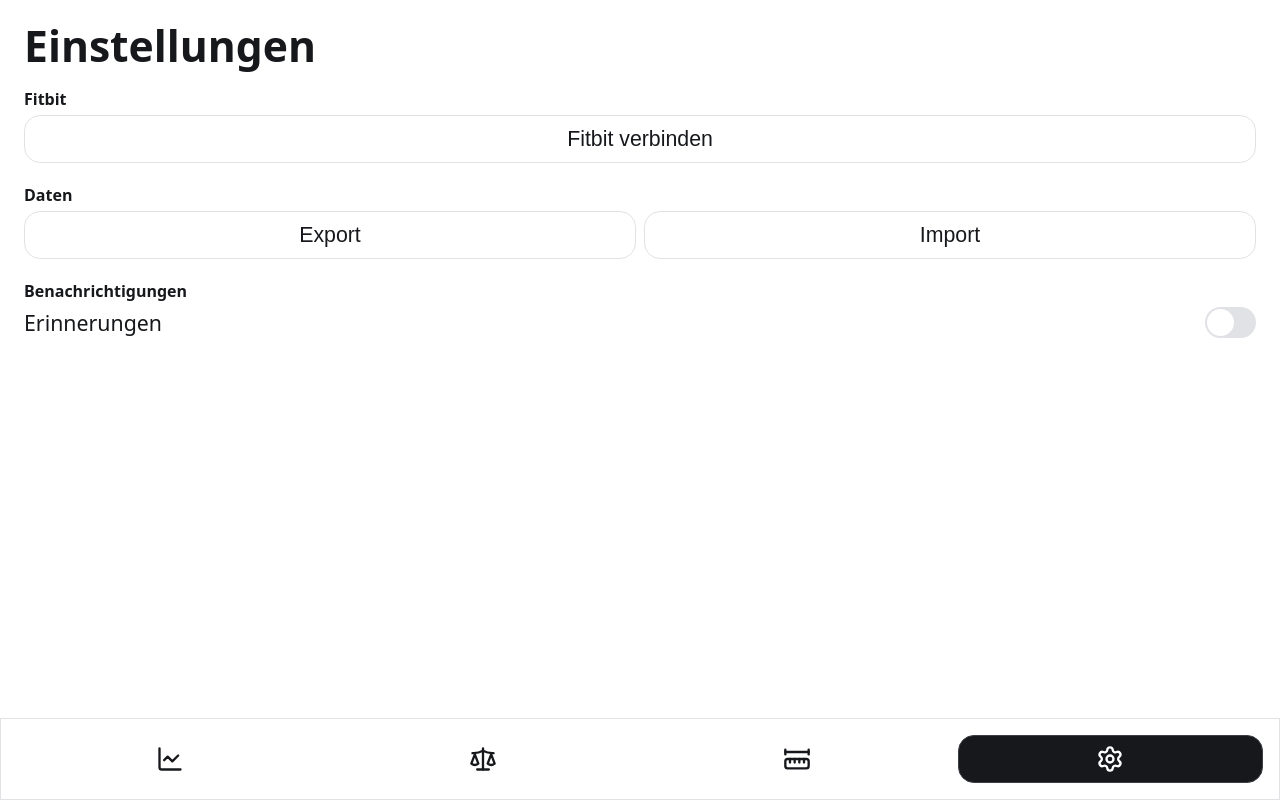
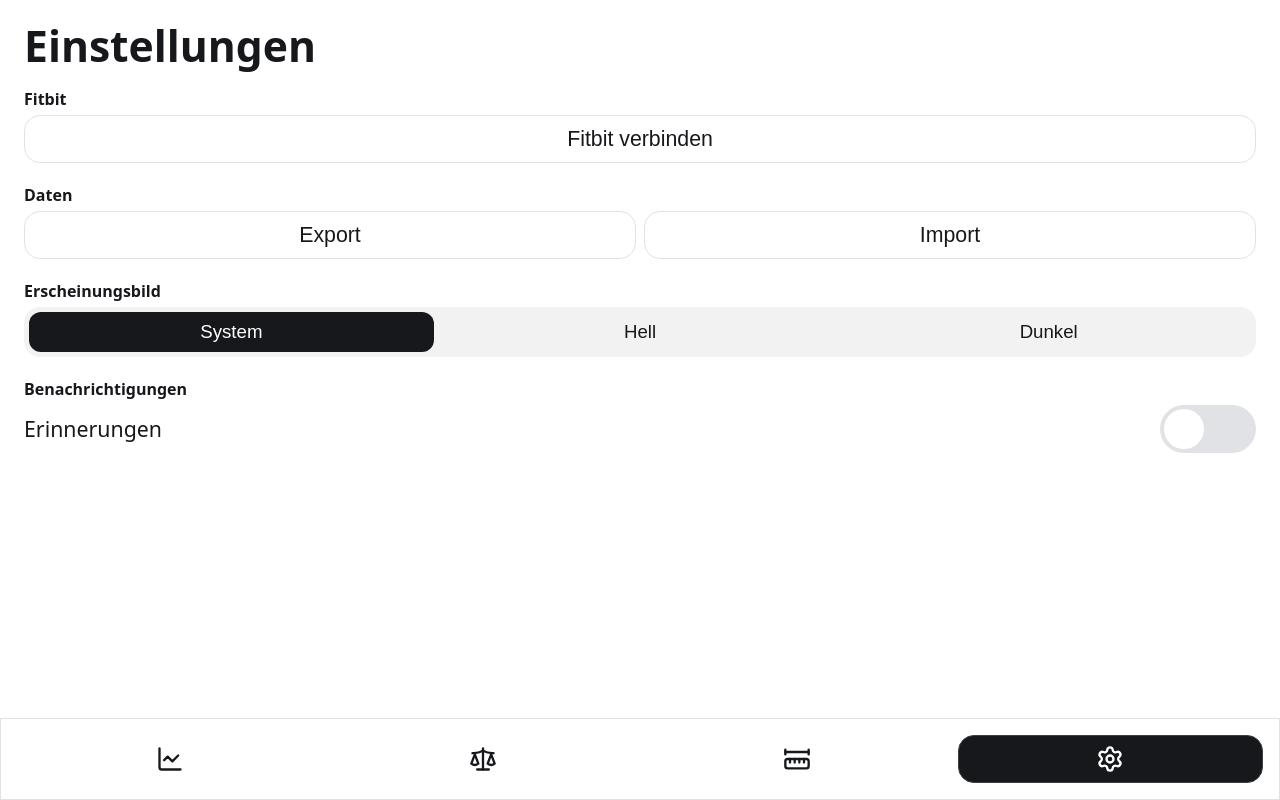
Before and after one commit to TOberpaul/fitness-app, a React (Vite) app: page /settings in a window 1280 px wide. Built offline with nearby package versions, Linux system fonts and the light colour scheme.

Commit message:
fix: toggle visual

```diff
--- a/src/main.tsx
+++ b/src/main.tsx
@@ -5,6 +5,12 @@ import './styles/foundation.css'
 import './styles/foundation-size.css'
 import './index.css'
 import App from './App.tsx'
+
+// Apply saved theme before render to avoid flash
+const savedTheme = localStorage.getItem('theme_mode')
+if (savedTheme === 'light' || savedTheme === 'dark') {
+  document.documentElement.setAttribute('data-mode', savedTheme)
+}
 
 // Register service worker for offline support and PWA installation
 registerSW({ immediate: true })
--- a/src/views/SettingsView.css
+++ b/src/views/SettingsView.css
@@ -37,9 +37,9 @@
 
 .toggle-switch {
   position: relative;
-  width: 51px;
-  height: 31px;
-  border-radius: 31px;
+  width: calc( 2* var(--size-container));
+  height: var(--size-container);
+  border-radius: var(--size-border-radius-full);
   border: none;
   background: var(--db-border);
   cursor: pointer;
@@ -49,15 +49,15 @@
 }
 
 .toggle-switch.toggle-on {
-  background: var(--theme-green-7);
+  background: var(--db-visual);
 }
 
 .toggle-knob {
   position: absolute;
-  top: 2px;
-  left: 2px;
-  width: 27px;
-  height: 27px;
+  top: var(--size-4);
+  left: var(--size-4);
+  width: calc(var(--size-container) - 2 * var(--size-4));
+  height: calc(var(--size-container) - 2 * var(--size-4));
   border-radius: 50%;
   background: #fff;
   transition: transform 0.25s;
--- a/src/views/SettingsView.tsx
+++ b/src/views/SettingsView.tsx
@@ -1,4 +1,4 @@
-import { useState, useEffect, useRef } from 'react'
+import { useState, useEffect, useRef, useCallback } from 'react'
 import { isConnected, syncData, initiateAuth, disconnect } from '../services/fitbitService'
 import { exportToFile, importFromFile } from '../services/serializationService'
 import { getAllData, importData } from '../services/dataService'
@@ -11,6 +11,29 @@ function SettingsView() {
   const [importStatus, setImportStatus] = useState('')
   const [pushSubscribed, setPushSubscribed] = useState(() => localStorage.getItem('push_subscribed') === '1')
   const fileInputRef = useRef<HTMLInputElement>(null)
+
+  type ThemeMode = 'system' | 'light' | 'dark'
+  const [themeMode, setThemeMode] = useState<ThemeMode>(() => {
+    return (localStorage.getItem('theme_mode') as ThemeMode) || 'system'
+  })
+
+  const applyTheme = useCallback((mode: ThemeMode) => {
+    const html = document.documentElement
+    if (mode === 'system') {
+      html.removeAttribute('data-mode')
+    } else {
+      html.setAttribute('data-mode', mode)
+    }
+  }, [])
+
+  useEffect(() => {
+    applyTheme(themeMode)
+  }, [themeMode, applyTheme])
+
+  const handleThemeChange = (mode: ThemeMode) => {
+    setThemeMode(mode)
+    localStorage.setItem('theme_mode', mode)
+  }
 
   useEffect(() => {
     setFitbitConnected(isConnected())
@@ -102,6 +125,24 @@ function SettingsView() {
       </section>
 
       <section className="settings-section">
+        <h2>Erscheinungsbild</h2>
+        <div className="dashboard-tabs adaptive" data-material="semi-transparent">
+          {(['system', 'light', 'dark'] as ThemeMode[]).map((mode) => (
+            <button
+              key={mode}
+              className={`dashboard-tab adaptive${themeMode === mode ? ' active' : ''}`}
+              data-interactive
+              data-size="lg"
+              {...(themeMode === mode ? { 'data-material': 'inverted', 'data-container-contrast': 'max' } : {})}
+              onClick={() => handleThemeChange(mode)}
+            >
+              {mode === 'system' ? 'System' : mode === 'light' ? 'Hell' : 'Dunkel'}
+            </button>
+          ))}
+        </div>
+      </section>
+
+      <section className="settings-section">
         <h2>Benachrichtigungen</h2>
         <label className="settings-toggle-row">
           <span>Erinnerungen</span>
@@ -110,6 +151,7 @@ function SettingsView() {
             role="switch"
             aria-checked={pushSubscribed}
             onClick={handleTogglePush}
+            {...(pushSubscribed ? { 'data-color': 'green' } : {})}
           >
             <span className="toggle-knob" />
           </button>
```
